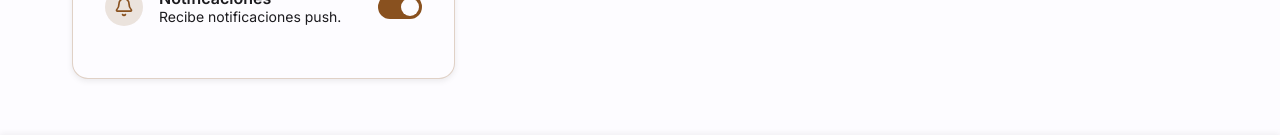
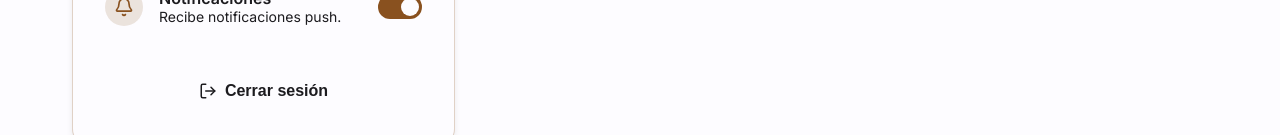
Before and after one commit to Karenartc/pathfinder-gi, a Next.js app: page /main/profile in a window 1280 px wide. Shown: the part 817-952 px from the top of the page. Built offline with nearby package versions, Linux system fonts and the light colour scheme.

Commit message:
Añadir boton de cierre de sesion en el perfil, arreglar error del ThemeColors y agregar page para el dashboard de admin (solo con palabra admin)

```diff
--- a/app/layout.tsx
+++ b/app/layout.tsx
@@ -1,4 +1,4 @@
-import type { Metadata } from 'next';
+import type { Metadata, Viewport } from 'next';
 import { Inter } from 'next/font/google';
 import './globals.css'
 import ThemeProvider from '../components/ThemeProvider';
@@ -9,6 +9,13 @@ const inter = Inter({
   variable: '--font-inter',
 });
 
+export const viewport: Viewport = {
+  themeColor: [
+    { media: '(prefers-color-scheme: light)', color: '#ffffff' },
+    { media: '(prefers-color-scheme: dark)', color: '#000000' },
+  ],
+};
+
 export const metadata: Metadata = {
   title: 'PathFinder GI',
   description:
@@ -18,8 +25,6 @@ export const metadata: Metadata = {
     apple: '/icons/PathFox-logo-192x192.png',
   },
   manifest: '/manifest.json',
-  themeColor: '#000000',
-
 };
 
 export default function RootLayout({children,}: {children: React.ReactNode;}) {
--- a/components/profile/ProfilePanel.module.css
+++ b/components/profile/ProfilePanel.module.css
@@ -176,3 +176,26 @@
 .toggle input:checked + .slider::before {
     transform: translateX(20px);
 }
+
+.logoutBtn {
+    margin-top: var(--space-6);
+    width: 100%;
+    display: flex;
+    align-items: center;
+    justify-content: center;
+    gap: var(--space-2);
+    background: rgb(var(--color-error) / 0.1);
+    color: rgb(var(--color-error));
+    border: 1px solid rgb(var(--color-error) / 0.4);
+    border-radius: var(--radius-md);
+    padding: var(--space-3) var(--space-4);
+    font-weight: var(--fw-semibold);
+    font-size: var(--fs-body);
+    cursor: pointer;
+    transition: background 0.2s ease, color 0.2s ease;
+}
+
+.logoutBtn:hover {
+    background: rgb(var(--color-error));
+    color: rgb(var(--color-on-error));
+}
--- a/components/profile/ProfilePanel.tsx
+++ b/components/profile/ProfilePanel.tsx
@@ -1,16 +1,24 @@
 "use client";
 
 import Image from "next/image";
+import { useRouter } from "next/navigation";
 import styles from "./ProfilePanel.module.css";
 import { useState } from "react";
 import type { User } from "@/libs/types";
-import { Moon, Bell } from "lucide-react";
+import { Moon, Bell, LogOut } from "lucide-react";
+import { ROUTES } from "@/libs/routes";
 
 export default function ProfilePanel({ user }: { user: User }) {
     const [darkMode, setDarkMode] = useState(user.preferences?.darkMode ?? false);
     const [notifications, setNotifications] = useState(
         user.preferences?.notificationsEnabled ?? true
     );
+    const router = useRouter();
+
+    const handleLogout = () => {
+        localStorage.removeItem("authToken");
+        router.push(ROUTES.home);
+    };
 
     return (
         <aside className={styles.panel}>
@@ -23,6 +31,7 @@ export default function ProfilePanel({ user }: { user: User }) {
                 width={100}
                 height={100}
                 className={styles.avatar}
+                priority
             />
             <button className={styles.editAvatar}>＋</button>
             </div>
@@ -94,6 +103,11 @@ export default function ProfilePanel({ user }: { user: User }) {
                 <span className={styles.slider}></span>
             </label>
             </div>
+            {/* 🚪 Cerrar sesión */}
+            <button onClick={handleLogout} className={styles.logoutBtn}>
+                <LogOut size={18} />
+                Cerrar sesión
+            </button>
         </div>
         </aside>
     );
--- a/libs/routes.tsx
+++ b/libs/routes.tsx
@@ -17,5 +17,5 @@ export const ROUTES = {
     place: (id: string) => `/main/details/place/${id}`,
     courseLesson: (courseId: string, lessonId: string) => `/main/courses/${courseId}/lesson/${lessonId}`,
     },
-
+    admin: '/admin',
 };
```
Also changed, not shown: app/admin/layout.tsx (added, +19 -0 lines), app/admin/page.tsx (added, +19 -0 lines).
